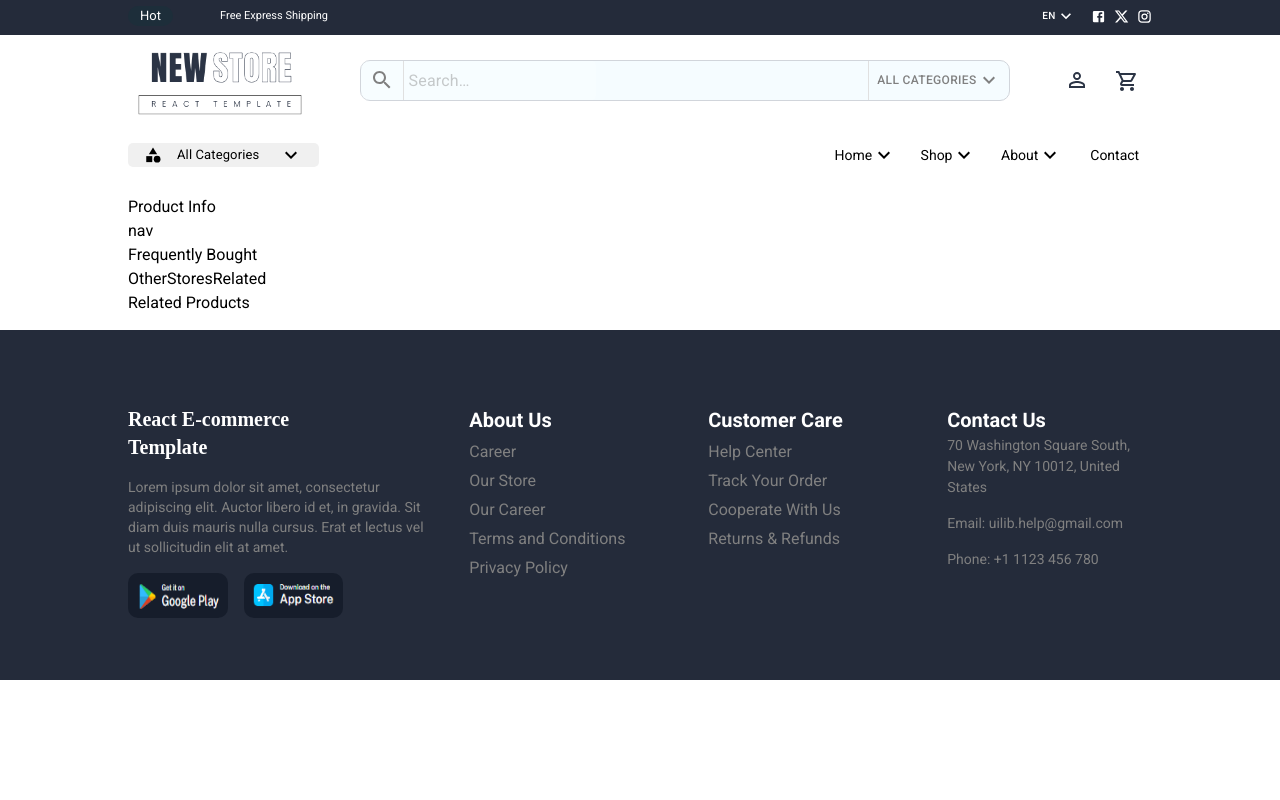
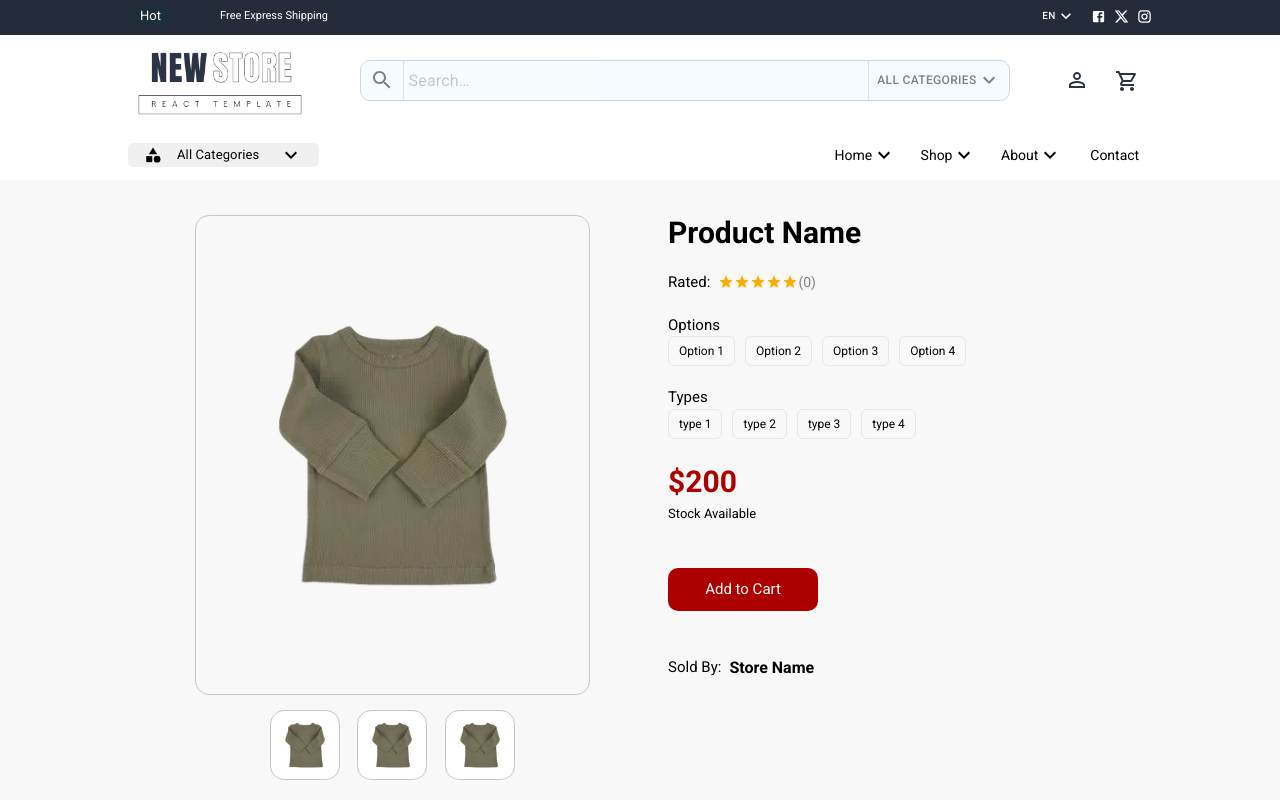
Before and after one commit to MahmoudSamyDev/Ecommerce-React-Ts-project, a React (Vite) app: page /product in a window 1280 px wide. Shown: the top 800 px of the page. Built offline with nearby package versions, Linux system fonts and the light colour scheme; a web font is replaced by a local one.

Commit message:
Single Product Details

```diff
--- a/src/App/App.tsx
+++ b/src/App/App.tsx
@@ -27,6 +27,7 @@ function App() {
           <BrowserRouter>
           <Routes>
             <Route path='/' element={<Layout />}>
+                <Route index element={<Home />} />
                 <Route index path='home' element={<Home />} />
                 <Route path='product' element={<ProductPage />} />
             </Route>
--- /dev/null
+++ b/src/Pages/ProductPage/ProductInfo/ProductDetailsSection.tsx
@@ -0,0 +1,76 @@
+import { useState } from 'react';
+import Rating from '@mui/material/Rating';
+
+
+function ProductDetailsSection() {
+    const [selectedOption, setSelectedOption] = useState("");
+    const [selectedType, setSelectedTyoe] = useState("");
+
+    const handleSelectOption = (option: any) => {
+        setSelectedOption(option);
+    };
+    const handleSelectType = (option: any) => {
+        setSelectedTyoe(option);
+    };
+
+    return (
+        <section className='product-info w-full md:w-[47%] flex flex-col gap-[20px]'>
+
+            <h1 className='text-3xl font-bold'>Product Name</h1>
+
+            <span className='flex gap-[8px] text-[15px] items-center'>
+                Rated:
+                <span className="flex items-center">
+                    <Rating name="read-only" sx={{fontSize: '16px'}} value={5} readOnly /> <span className="text-[grey] text-[14px]">(0)</span>
+                </span>
+            </span>
+
+            <div className='options-choices'>
+                <h5 className='text-[15px]'>Options</h5>
+                <div className="button-group flex gap-[10px]">
+                    {["Option 1", "Option 2", "Option 3", "Option 4"].map((option) => (
+                    <button
+                        key={option}
+                        className={`option-button border rounded-[6px] text-[12px] py-[5px] px-[10px] transition ease-in-out duration-300 hover:bg-[#d8d8d8] ${selectedOption === option ? "border-[#f9b8b8]" : ""}`}
+                        onClick={() => handleSelectOption(option)}
+                    >
+                        {option}
+                    </button>
+                    ))}
+                </div>
+            </div>
+
+            <div className='options-choices'>
+                <h5 className='text-[15px]'>Types</h5>
+                <div className="button-group flex gap-[10px]">
+                    {["type 1", "type 2", "type 3", "type 4"].map((type) => (
+                    <button
+                        key={type}
+                        className={`option-button border rounded-[6px] text-[12px] py-[5px] px-[10px] transition ease-in-out duration-300 hover:bg-[#d8d8d8] ${selectedType === type ? "border-[#f9b8b8]" : ""}`}
+                        onClick={() => handleSelectType(type)}
+                    >
+                        {type}
+                    </button>
+                    ))}
+                </div>
+            </div>
+
+            <div>
+                <span className='text-[30px] font-bold text-[#af0000]'>$200</span>
+                <span className='block text-[13px]'>Stock Available</span>
+            </div>
+
+            <button className='bg-[#ac0000] w-[150px] py-[10px] rounded-[10px] text-white text-[15px] transition ease-in-out duration-300 hover:bg-[#cb0000] my-[25px]'>
+                Add to Cart
+            </button>
+
+            <span className='flex gap-[8px] items-center'>
+            <span className='text-[15px]'>Sold By:</span>
+            <span className='font-bold cursor-pointer'>Store Name</span>
+                </span>
+        </section>
+    )
+
+}
+
+export default ProductDetailsSection;
--- /dev/null
+++ b/src/Pages/ProductPage/ProductInfo/ProductImageSection.tsx
@@ -0,0 +1,24 @@
+import ProductImage from '../../../assets/ProductsSlides/Product-1.webp';
+
+function ProductImageSection() {
+    return(
+        <section className='product-image w-full md:w-[47%]'>
+                <div className='border border-[#c7c7c7] rounded-[14px] w-[90%] h-[80%] mx-auto'>
+                    <img src={ProductImage} alt='Product' className='w-full h-full object-contain' />
+                </div>
+                <div className='product-images-group flex justify-between w-full lg:w-[60%] mx-auto mt-[15px]'>
+                    <div className='border border-[#c7c7c7] rounded-[14px] w-[70px] h-[70px] mx-auto cursor-pointer bg-white hover:bg-[#d8d8d8] hover:border-[red] transition  ease-in-out duration-300'>
+                        <img src={ProductImage} alt='Product' className='w-full h-full object-contain' />
+                    </div>
+                    <div className='border border-[#c7c7c7] rounded-[14px] w-[70px] h-[70px] mx-auto cursor-pointer bg-white hover:bg-[#d8d8d8] hover:border-[red] transition  ease-in-out duration-300'>
+                        <img src={ProductImage} alt='Product' className='w-full h-full object-contain' />
+                    </div>
+                    <div className='border border-[#c7c7c7] rounded-[14px] w-[70px] h-[70px] mx-auto cursor-pointer bg-white hover:bg-[#d8d8d8] hover:border-[red] transition  ease-in-out duration-300'>
+                        <img src={ProductImage} alt='Product' className='w-full h-full object-contain' />
+                    </div>
+                </div>
+        </section>
+    );
+}
+
+export default ProductImageSection;
--- a/src/Pages/ProductPage/ProductInfo/ProductInfo.tsx
+++ b/src/Pages/ProductPage/ProductInfo/ProductInfo.tsx
@@ -1,7 +1,11 @@
+import ProductImageSection from './ProductImageSection';
+import ProductDetailsSection from './ProductDetailsSection';
 function ProductInfo() {
+
     return (
-        <div>
-            <h1>Product Info</h1>
+        <div className='min-h-[80vh] h-[fit-content] max-h-[fit-content] px-[45px] py-[20px] flex flex-col md:flex-row justify-between'>
+            <ProductImageSection />
+            <ProductDetailsSection />
         </div>
     );
 }
--- a/src/Pages/ProductPage/ProductPage.tsx
+++ b/src/Pages/ProductPage/ProductPage.tsx
@@ -7,7 +7,7 @@ import RelatedProducts from './RelatedProducts/RelatedProducts';
 
 function ProductPage() {
     return (
-        <div className="product-page-container w-full content-center py-[15px]">
+        <div className="product-page-container w-full content-center py-[15px] bg-background">
             <ContainerWrapper>
                 <ProductInfo />
                 <DescriptionAndReviewsNav />
--- a/src/layout/Components/ProductCard.tsx
+++ b/src/layout/Components/ProductCard.tsx
@@ -7,6 +7,7 @@ import IconButton from '@mui/material/IconButton';
 import { useState } from 'react';
 import { useCart, useOpenSideCart } from '../../hooks';
 import SpinnerLoader from '../../utilities/Loaders/SpinnerLoader/SpinnerLoader';
+import { Link } from 'react-router-dom';
 
 function ProductCard({ product }: { product: ProductCard_TP }) {
     const [isFavorite, setIsFavorite] = useState(false);
@@ -31,12 +32,20 @@ function ProductCard({ product }: { product: ProductCard_TP }) {
     }
     return (
         <div className="product-card rounded-[14px] overflow-hidden group cursor-pointer duration-300 border hover:border-black relative">
+            <Link to='/product'>
                 <img src={product.image} alt={product.name} className="h-auto w-full duration-300 group-hover:scale-105"/>
+            </Link>
+            <Link to='/product'>
                 <h3>{product.name}</h3>
+            </Link>
+            <Link to='/product'>
                 <p>{product.price}$</p>
+            </Link>
+            <Link to='/product'>
                 <span className="flex items-center justify-center">
                     <Rating name="read-only" sx={{fontSize: '16px'}} value={product.rate} readOnly /> <span className="text-[grey] text-[14px]">(0)</span>
                 </span>
+            </Link>
             <button
                 className='w-[90%] h-[35px] block flex justify-center items-center mx-auto rounded-[12px] my-[15px] p-[5px] duration-[0.3s] hover:bg-[#eaeaea] border border-[#999999]'
                 onClick={addingToCart}
@@ -45,9 +54,11 @@ function ProductCard({ product }: { product: ProductCard_TP }) {
                 {isInCart.loading && <span className='w-full h-full flex justify-center items-center'><SpinnerLoader /></span>}
             </button>
             <div className='product-options absolute top-0 right-[-100px] flex flex-col items-center justify-center gap-[10px] p-[10px] duration-300 group-hover:right-0'>
+                <Link to='/product'>
                     <IconButton aria-label="add to favorites">
                         <VisibilityIcon />
                     </IconButton>
+                </Link>
                 <IconButton aria-label="add to favorites" onClick={handleFavorite}>
                     {isFavorite ? <FavoriteIcon /> : <FavoriteBorderIcon />}
                 </IconButton>
```
Lines whose indentation alone changed are shown as unchanged.
